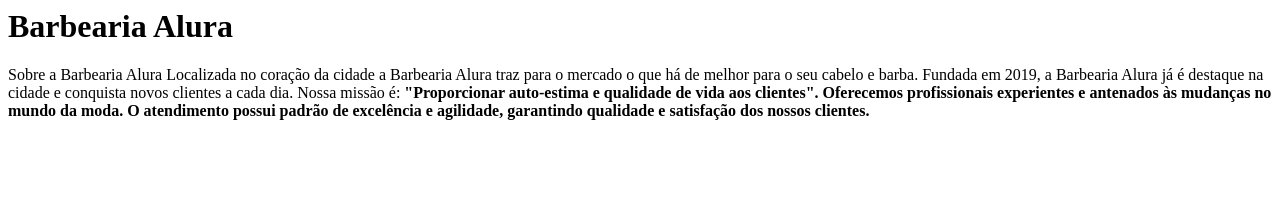
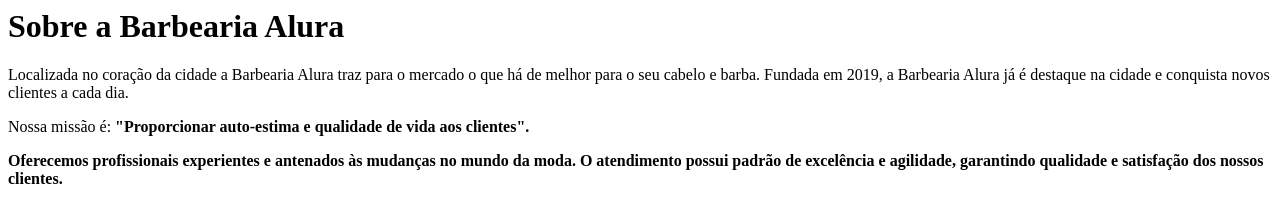
Before and after one commit to alexandrepesseti/BarbeariaAlura, a plain HTML site: page index.html in a window 1280 px wide. Drawn offline with Linux system fonts and the light colour scheme.

Commit message:
atualiza

```diff
--- a/index.html
+++ b/index.html
@@ -1,6 +1,6 @@
-<h1>Barbearia Alura</h1>
-Sobre a Barbearia Alura
 
-Localizada no coração da cidade a Barbearia Alura traz para o mercado o que há de melhor para o seu cabelo e barba. Fundada em 2019, a Barbearia Alura já é destaque na cidade e conquista novos clientes a cada dia.
-Nossa missão é: <strong>"Proporcionar auto-estima e qualidade de vida aos clientes".
-Oferecemos profissionais experientes e antenados às mudanças no mundo da moda. O atendimento possui padrão de excelência e agilidade, garantindo qualidade e satisfação dos nossos clientes.
+<h1>Sobre a Barbearia Alura</h1>
+
+<p>Localizada no coração da cidade a Barbearia Alura traz para o mercado o que há de melhor para o seu cabelo e barba. Fundada em 2019, a Barbearia Alura já é destaque na cidade e conquista novos clientes a cada dia.</p>
+<p>Nossa missão é: <strong>"Proporcionar auto-estima e qualidade de vida aos clientes".</p>
+<p></p>Oferecemos profissionais experientes e antenados às mudanças no mundo da moda. O atendimento possui padrão de excelência e agilidade, garantindo qualidade e satisfação dos nossos clientes.</p>
```
